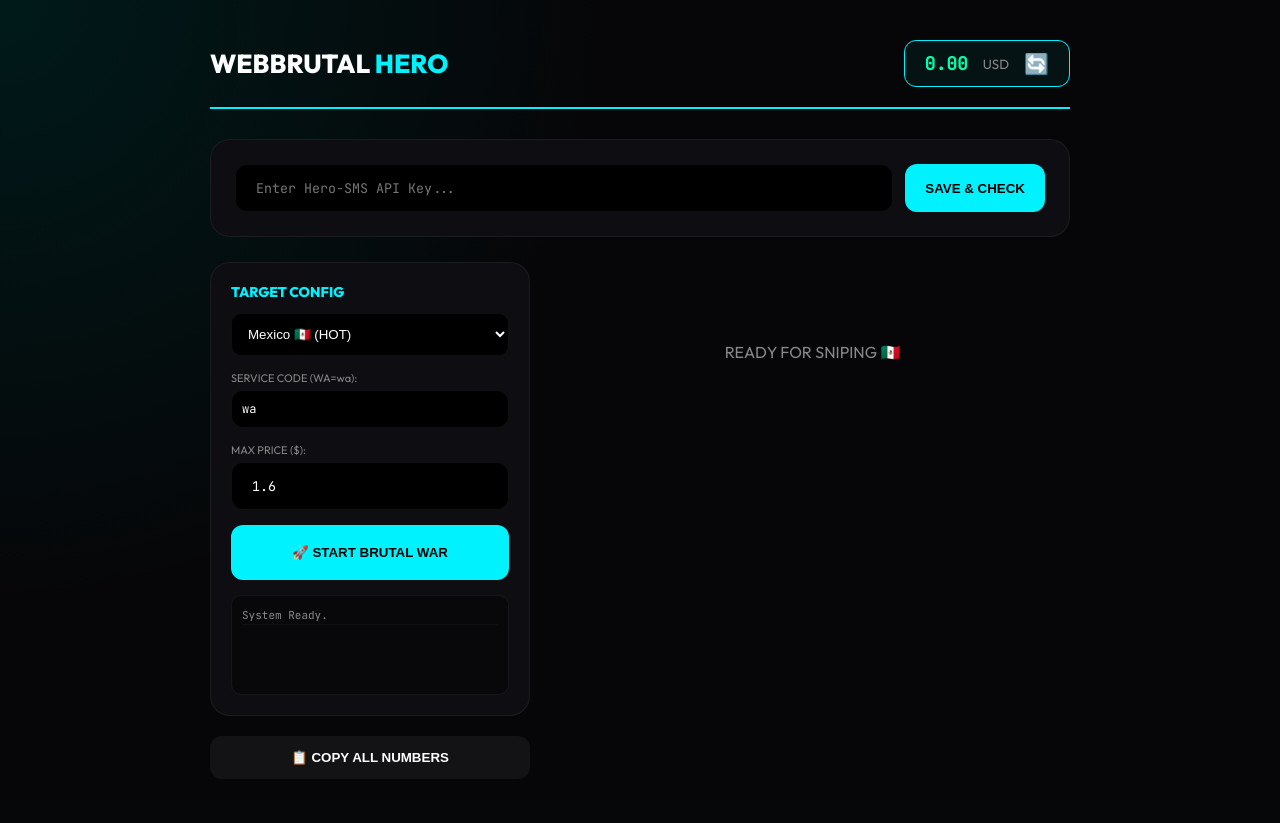
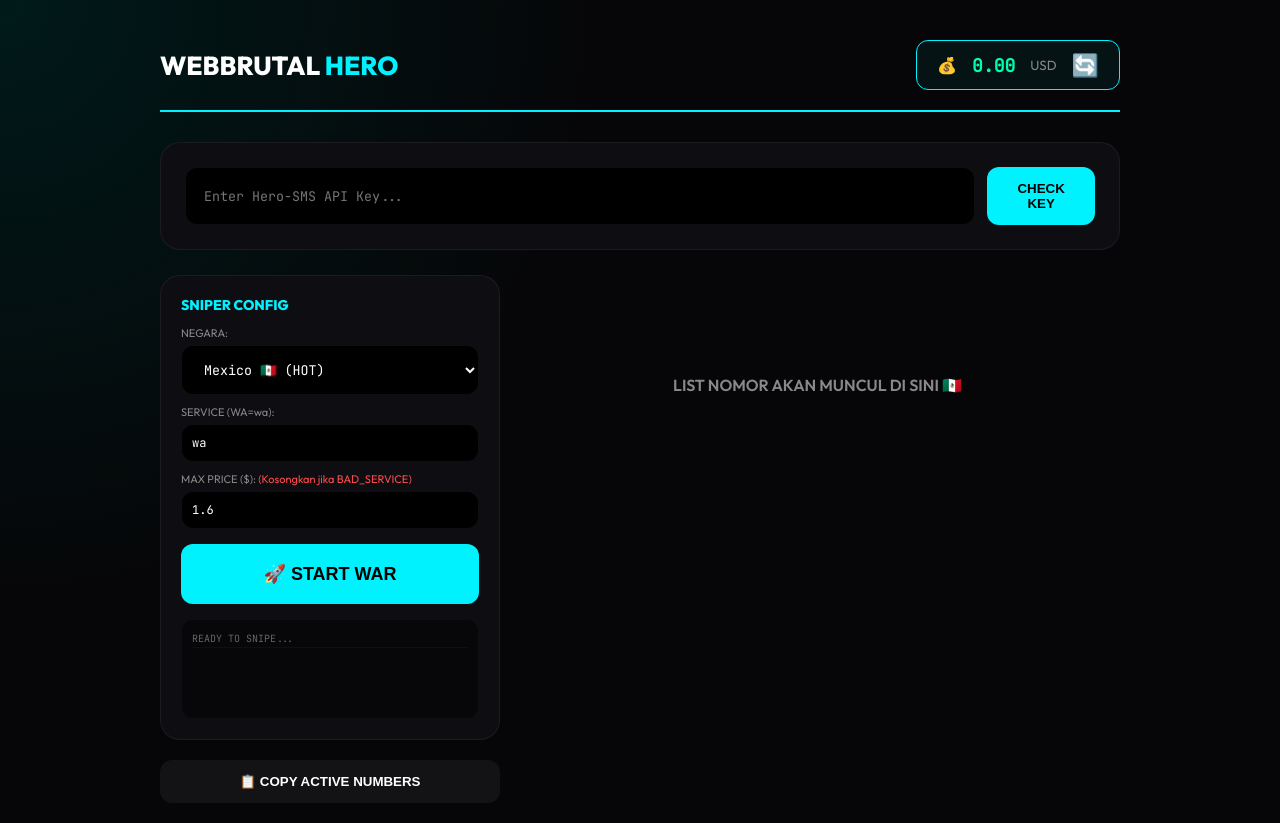
Before and after one commit to ahesss/webbrutalhero, a Flask app: page / in a window 1280 px wide. Before the commit the page ends 779 px from the top, so only its background shows below. Run offline with Flask 3, Linux system fonts and the light colour scheme.

Commit message:
Initial: Mexico Special Brutal UI (.60)

```diff
--- a/templates/index.html
+++ b/templates/index.html
@@ -3,7 +3,7 @@
 <head>
     <meta charset="UTF-8">
     <meta name="viewport" content="width=device-width, initial-scale=1.0">
-    <title>WebBrutalHero — HERO-SMS ULTRA BRUTAL</title>
+    <title>WebBrutalHero — HERO-SMS SPECIALIST</title>
     <link href="https://fonts.googleapis.com/css2?family=Outfit:wght@300;400;600;800&family=JetBrains+Mono&display=swap" rel="stylesheet">
     <style>
         :root {
@@ -28,7 +28,7 @@
             min-height: 100vh;
         }
 
-        .container { max-width: 900px; margin: 0 auto; padding: 20px; }
+        .container { max-width: 1000px; margin: 0 auto; padding: 20px; }
 
         header {
             display: flex;
@@ -53,7 +53,7 @@
             cursor: pointer;
         }
         .balance-card span { color: var(--success); font-weight: 800; font-family: 'JetBrains Mono', monospace; font-size: 18px; }
-        .refresh-btn { font-size: 20px; transition: 0.3s; }
+        .refresh-btn { font-size: 22px; transition: 0.3s; color: var(--accent); }
         .refresh-btn:hover { transform: rotate(180deg); }
 
         .api-section {
@@ -65,16 +65,17 @@
             display: flex;
             gap: 12px;
         }
-        input {
-            flex: 1;
+        input, select {
             background: #000;
             border: 1px solid var(--border);
-            padding: 14px 20px;
+            padding: 14px 18px;
             border-radius: 12px;
             color: #fff;
             outline: none;
             font-family: 'JetBrains Mono', monospace;
+            width: 100%;
         }
+        input:focus { border-color: var(--accent); }
 
         .btn {
             padding: 14px 20px;
@@ -84,77 +85,72 @@
             font-weight: 800;
             transition: 0.3s;
             text-transform: uppercase;
+            width: 100%;
         }
         .btn-primary { background: var(--accent); color: #000; }
         .btn-stop { background: var(--danger); color: #fff; }
 
-        .main-grid { display: grid; grid-template-columns: 320px 1fr; gap: 25px; }
+        .main-grid { display: grid; grid-template-columns: 340px 1fr; gap: 25px; }
 
-        .card {
-            background: var(--panel);
-            padding: 20px;
-            border-radius: 20px;
-            border: 1px solid var(--border);
-            margin-bottom: 20px;
-        }
+        .card { background: var(--panel); padding: 20px; border-radius: 20px; border: 1px solid var(--border); margin-bottom: 20px; }
 
-        select {
-            width: 100%;
-            background: #000;
-            border: 1px solid var(--border);
-            padding: 12px;
-            border-radius: 10px;
-            color: #fff;
-            margin-bottom: 15px;
-            outline: none;
-        }
-
-        .stats-box { padding: 15px; background: #000; border-radius: 12px; font-size: 14px; }
+        .stats-box { padding: 15px; background: #000; border-radius: 12px; font-size: 13px; margin-top: 15px; }
         .stats-box p { display: flex; justify-content: space-between; margin-bottom: 8px; }
         .stats-box span { color: var(--accent); font-weight: 800; }
 
-        .orders-container { display: flex; flex-direction: column; gap: 12px; max-height: 80vh; overflow-y: auto; width: 100%; }
+        /* VERTICAL LIST - ANTI MENYAMPING */
+        .orders-container { display: flex; flex-direction: column; gap: 15px; max-height: 80vh; overflow-y: auto; width: 100%; padding-right: 10px; }
+        .order-item {
+            background: var(--panel);
+            width: 100%;
+            padding: 20px 25px;
+            border-radius: 18px;
+            border: 1px solid var(--border);
+            display: flex;
+            justify-content: space-between;
+            align-items: center;
+            border-left: 6px solid var(--accent);
+            animation: slideIn 0.3s cubic-bezier(0.18, 0.89, 0.32, 1.28);
+        }
+        @keyframes slideIn { from { opacity: 0; transform: translateY(20px); } to { opacity: 1; transform: translateY(0); } }
 
-        .order-item {
-            background: var(--panel); width: 100%; padding: 18px 25px; border-radius: 16px; border: 1px solid var(--border);
-            display: flex; justify-content: space-between; align-items: center; border-left: 5px solid var(--accent);
-            animation: slideIn 0.3s ease-out;
-        }
-        @keyframes slideIn { from { opacity: 0; transform: translateY(10px); } to { opacity: 1; transform: translateY(0); } }
+        .order-info { display: flex; flex-direction: column; gap: 5px; }
+        .order-num { font-size: 24px; font-weight: 800; font-family: 'JetBrains Mono', monospace; color: #fff; cursor: pointer; letter-spacing: 1px; }
+        .order-meta { font-size: 13px; color: var(--text-dim); display: flex; align-items: center; gap: 10px; }
+        .timer-val { color: var(--gold); font-weight: 800; background: rgba(255,204,0,0.1); padding: 2px 8px; border-radius: 5px; }
 
-        .order-num { font-size: 22px; font-weight: 800; font-family: 'JetBrains Mono', monospace; color: #fff; cursor: pointer; letter-spacing: 1px; }
-        .order-meta { font-size: 12px; color: var(--text-dim); }
-        .timer-val { color: var(--gold); font-size: 13px; font-weight: 600; }
-
-        .order-status { display: flex; flex-direction: column; align-items: flex-end; gap: 8px; }
+        .order-status { display: flex; flex-direction: column; align-items: flex-end; gap: 10px; }
 
         .otp-badge {
-            background: var(--success); color: #000; padding: 8px 20px; border-radius: 10px; font-weight: 900;
-            font-family: 'JetBrains Mono', monospace; font-size: 24px; box-shadow: 0 0 15px var(--success); cursor: pointer;
+            background: var(--success); color: #000; padding: 10px 25px; border-radius: 12px;
+            font-weight: 950; font-family: 'JetBrains Mono', monospace; font-size: 26px;
+            box-shadow: 0 0 20px var(--success); cursor: pointer; animation: flash 1s infinite alternate;
         }
+        @keyframes flash { from { opacity: 1; } to { opacity: 0.7; } }
 
         .btn-cancel {
             background: rgba(255, 77, 77, 0.1); color: var(--danger); border: 1px solid var(--danger);
-            padding: 6px 14px; font-size: 11px; border-radius: 8px; font-weight: 700; cursor: pointer;
+            padding: 8px 16px; font-size: 12px; border-radius: 10px; font-weight: 800; cursor: pointer;
         }
-        .btn-cancel:disabled { opacity: 0.3; cursor: not-allowed; }
+        .btn-cancel:disabled { opacity: 0.2; cursor: not-allowed; }
 
         .debug-console {
-            margin-top: 15px; background: rgba(0,0,0,0.4); border: 1px solid var(--border); border-radius: 10px;
-            padding: 10px; font-family: 'JetBrains Mono', monospace; font-size: 11px; height: 100px; overflow-y: auto; color: var(--text-dim);
+            margin-top: 15px; background: rgba(0,0,0,0.5); border-radius: 12px; padding: 10px;
+            font-family: 'JetBrains Mono', monospace; font-size: 10px; height: 100px;
+            overflow-y: auto; color: #666; border: 1px solid rgba(255,255,255,0.03);
         }
         .debug-line { border-bottom: 1px solid rgba(255,255,255,0.03); padding: 2px 0; }
-        .debug-err { color: var(--danger); }
+        .debug-err { color: var(--danger); font-weight: bold; }
         .debug-ok { color: var(--success); }
 
         .notif {
-            position: fixed; bottom: 30px; right: 30px; padding: 15px 25px; border-radius: 12px;
+            position: fixed; bottom: 30px; right: 30px; padding: 15px 30px; border-radius: 12px;
             background: var(--accent); color: #000; font-weight: 800; transform: translateY(150px);
-            transition: 0.4s; z-index: 1000;
+            transition: 0.5s; z-index: 1000; box-shadow: 0 0 30px var(--accent-glow);
         }
         .notif.show { transform: translateY(0); }
 
-        .loading-ring { width: 24px; height: 24px; border: 3px solid rgba(0, 242, 255, 0.1); border-radius: 50%; border-top-color: var(--accent); animation: spin 1s linear infinite; }
+        .loading-ring { width: 28px; height: 28px; border: 3px solid rgba(0, 242, 255, 0.1); border-radius: 50%; border-top-color: var(--accent); animation: spin 0.8s linear infinite; }
         @keyframes spin { to { transform: rotate(360deg); } }
 
         @media (max-width: 768px) { .main-grid { grid-template-columns: 1fr; } }
@@ -165,54 +161,54 @@
 <div class="container">
     <header>
         <div class="logo">WEBBRUTAL <span>HERO</span></div>
-        <div class="balance-card">
-            <span id="balance-val">0.00</span> <small style="color:var(--text-dim)">USD</small>
-            <div class="refresh-btn" onclick="updateBalance()">🔄</div>
+        <div class="balance-card" onclick="updateBalance()">
+            💰 <span id="balance-val">0.00</span> <small style="color:var(--text-dim)">USD</small>
+            <div class="refresh-btn">🔄</div>
         </div>
     </header>
 
     <div class="api-section">
         <input type="password" id="api-key" placeholder="Enter Hero-SMS API Key..." onchange="saveKey()">
-        <button class="btn btn-primary" onclick="updateBalance()">SAVE & CHECK</button>
+        <button class="btn btn-primary" onclick="updateBalance()" style="width: auto;">CHECK KEY</button>
     </div>
 
     <div class="main-grid">
         <div class="sidebar">
             <div class="card">
-                <h3 style="margin-bottom: 12px; font-size: 14px; color: var(--accent);">TARGET CONFIG</h3>
-
+                <h3 style="margin-bottom: 12px; font-size: 14px; color: var(--accent);">SNIPER CONFIG</h3>
+                <label style="font-size: 11px; color: var(--text-dim); margin-bottom: 5px; display: block;">NEGARA:</label>
                 <select id="country-select">
-                    <option value="vietnam" data-id="10" data-code="84" data-max="0.2">Vietnam 🇻🇳</option>
-                    <option value="colombia" data-id="33" data-code="57" data-max="0.2">Colombia 🇨🇴</option>
-                    <option value="philipina" data-id="3" data-code="63" data-max="0.2">Philipina 🇵🇭</option>
-                    <option value="mexico" data-id="54" data-code="52" data-max="1.6" selected>Mexico 🇲🇽 (HOT)</option>
-                    <option value="brazil" data-id="73" data-code="55" data-max="1.5">Brazil 🇧🇷</option>
+                    <option value="vietnam" data-id="10" data-code="84">Vietnam 🇻🇳</option>
+                    <option value="colombia" data-id="33" data-code="57">Colombia 🇨🇴</option>
+                    <option value="philipina" data-id="3" data-code="63">Philipina 🇵🇭</option>
+                    <option value="mexico" data-id="54" data-code="52" selected>Mexico 🇲🇽 (HOT)</option>
+                    <option value="brazil" data-id="73" data-code="55">Brazil 🇧🇷</option>
                 </select>
 
-                <label style="font-size: 11px; color: var(--text-dim); margin-bottom: 5px; display: block;">SERVICE CODE (WA=wa):</label>
-                <input type="text" id="service-code" value="wa" style="width: 100%; margin-bottom: 15px; font-size: 12px; padding: 10px;">
+                <label style="font-size: 11px; color: var(--text-dim); margin-top: 10px; margin-bottom: 5px; display: block;">SERVICE (WA=wa):</label>
+                <input type="text" id="service-code" value="wa" style="font-size: 12px; padding: 10px; margin-bottom: 10px;">
 
-                <label style="font-size: 11px; color: var(--text-dim); margin-bottom: 5px; display: block;">MAX PRICE ($):</label>
-                <input type="number" id="max-price" value="1.6" step="0.01" style="width: 100%; margin-bottom: 15px;">
+                <label style="font-size: 11px; color: var(--text-dim); margin-bottom: 5px; display: block;">MAX PRICE ($): <span style="color:var(--danger)"> (Kosongkan jika BAD_SERVICE)</span></label>
+                <input type="number" id="max-price" value="1.6" step="0.01" style="font-size: 12px; padding: 10px; margin-bottom: 15px;">
 
-                <button id="start-btn" class="btn btn-primary" style="width: 100%; height: 55px;" onclick="toggleAutoBuy()">🚀 START BRUTAL WAR</button>
+                <button id="start-btn" class="btn btn-primary" style="height: 60px; font-size: 18px;" onclick="toggleAutoBuy()">🚀 START WAR</button>
 
-                <div class="stats-box" id="stats-ui" style="display: none; margin-top: 15px;">
+                <div class="stats-box" id="stats-ui" style="display: none;">
                     <p>ATTEMPTS: <span id="stat-att">0</span></p>
                     <p>FOUND: <span id="stat-found">0</span></p>
                     <p>SPEED: <span id="stat-speed">0.0</span>/s</p>
                 </div>
 
                 <div class="debug-console" id="debug-log">
-                    <div class="debug-line">System Ready.</div>
+                    <div class="debug-line">READY TO SNIPE...</div>
                 </div>
             </div>
-            <button class="btn" style="background: rgba(255,255,255,0.05); color: #fff; width: 100%;" onclick="copyAll()">📋 COPY ALL NUMBERS</button>
+            <button class="btn" style="background: rgba(255,255,255,0.05); color: #fff;" onclick="copyAll()">📋 COPY ACTIVE NUMBERS</button>
         </div>
 
         <div class="content">
             <div class="orders-container" id="orders-list">
-                <div style="text-align: center; color: var(--text-dim); margin-top: 80px;">READY FOR SNIPING 🇲🇽</div>
+                <div style="text-align: center; color: var(--text-dim); margin-top: 100px; font-weight: 600;">LIST NOMOR AKAN MUNCUL DI SINI 🇲🇽</div>
             </div>
         </div>
     </div>
@@ -232,7 +228,7 @@
         const log = document.getElementById('debug-log');
         const line = document.createElement('div');
         line.className = 'debug-line ' + (type === 'ok' ? 'debug-ok' : type === 'err' ? 'debug-err' : '');
-        line.innerText = `[${new Date().toLocaleTimeString()}] ${msg}`;
+        line.innerText = `[${new Date().toLocaleTimeString().split(' ')[0]}] ${msg}`;
         log.prepend(line);
         if (log.children.length > 50) log.lastChild.remove();
     }
@@ -257,17 +253,16 @@
         if (res && res.includes('ACCESS_BALANCE')) {
             const b = res.split(':')[1];
             document.getElementById('balance-val').innerText = parseFloat(b).toFixed(2);
-            showNotif('Balance Refreshed: $' + b);
+            showNotif('BALANCE SYNCED: $' + b);
             addDebug('Balance synced: $' + b, 'ok');
         } else {
-            addDebug('Balance check failed: ' + res, 'err');
+            addDebug('Failed: ' + res, 'err');
         }
     }
 
     function showNotif(txt) {
         const n = document.getElementById('notif');
-        n.innerText = txt;
-        n.classList.add('show');
+        n.innerText = txt; n.classList.add('show');
         setTimeout(() => n.classList.remove('show'), 2000);
     }
 
@@ -278,16 +273,16 @@
         const statsUi = document.getElementById('stats-ui');
 
         if (isRunning) {
-            btn.innerText = '🛑 STOP BRUTAL WAR';
+            btn.innerText = '🛑 STOP SNIPING';
             btn.className = 'btn btn-stop';
             statsUi.style.display = 'block';
             resetStats();
             startBrutalLoop();
-            addDebug('War Started...', 'ok');
+            addDebug('WARFIGHT STARTED!', 'ok');
         } else {
-            btn.innerText = '🚀 START BRUTAL WAR';
+            btn.innerText = '🚀 START WAR';
             btn.className = 'btn btn-primary';
-            addDebug('Stopped.');
+            addDebug('War Stopped.');
         }
     }
 
@@ -306,33 +301,30 @@
     function startBrutalLoop() {
         const countrySelect = document.getElementById('country-select');
         const countryId = countrySelect.options[countrySelect.selectedIndex].getAttribute('data-id');
-        const maxPrice = document.getElementById('max-price').value;
         const srv = document.getElementById('service-code').value.trim();
+        const mP = document.getElementById('max-price').value.trim();
 
         const loop = setInterval(async () => {
             if (!isRunning) { clearInterval(loop); return; }
             stats.att++;
             if (stats.att % 20 === 0) updateStatsUi();
 
-            // REVERT: Back to service code provided in input (default 'wa')
-            // OMITTED: operator=any for now to see if it causes issues
-            const res = await reqApi('getNumber', {
-                service: srv,
-                country: countryId,
-                maxPrice: maxPrice
-            });
+            // SMART PARAMS: Only send maxPrice if not empty
+            let p = { service: srv, country: countryId };
+            if (mP) p.maxPrice = mP;
+
+            const res = await reqApi('getNumber', p);
 
             if (res && res.includes('ACCESS_NUMBER')) {
                 const [_, id, num] = res.split(':');
                 stats.found++;
-                addOrder(id, num, maxPrice);
+                addOrder(id, num, mP || "Auto");
                 updateStatsUi();
-                addDebug('SUCCESS: ' + num, 'ok');
+                updateBalance();
+                addDebug('GOT IT: ' + num, 'ok');
                 new Audio('https://assets.mixkit.co/active_storage/sfx/2869/2869-preview.mp3').play().catch(()=>{});
             } else if (res && res.includes('NO_BALANCE')) {
-                isRunning = false;
-                toggleAutoBuy();
-                alert('SALDO HABIS!');
+                isRunning = false; toggleAutoBuy(); alert('SALDO HABIS!');
             } else if (res && !res.includes('NO_NUMBERS')) {
                 addDebug('API: ' + res, (res.includes('BAD') ? 'err' : ''));
             }
@@ -352,49 +344,61 @@
             <div class="order-item">
                 <div class="order-info">
                     <div class="order-num" onclick="copyText('${o.number}')">+${o.number}</div>
-                    <div class="order-meta">ID: ${o.id} | $${o.price} | <span class="timer-val" id="timer-${o.id}">20:00</span></div>
+                    <div class="order-meta">
+                        ID: ${o.id} | $${o.price} | <span class="timer-val" id="timer-${o.id}">20:00</span>
+                    </div>
                 </div>
                 <div class="order-status">
                     ${o.otp ? `<div class="otp-badge" onclick="copyText('${o.otp}')">${o.otp}</div>` :
                       o.status === 'waiting' ? `<div class="loading-ring"></div>` :
-                      `<span style="color:var(--text-dim);font-weight:800">${o.status.toUpperCase()}</span>`}
+                      `<span style="color:var(--text-dim);font-weight:950">${o.status.toUpperCase()}</span>`}
                     ${o.status === 'waiting' ? `<button class="btn-cancel" id="btn-can-${o.id}" onclick="cancelOrder('${o.id}')" disabled>WAITING (2m)</button>` : ''}
                 </div>
             </div>
         `).join('');
     }
 
+    // MAIN TICK (Fix: Independent from buy loop)
     setInterval(async () => {
         const now = Date.now();
         const waiting = orders.filter(o => o.status === 'waiting');
+
         for (const o of waiting) {
-            const el = Math.floor((now - o.time) / 1000);
-            const rem = 1200 - el;
-            const tEl = document.getElementById(`timer-${o.id}`);
-            if (tEl) {
-                if (rem <= 0) tEl.innerText = "EXPIRED";
-                else tEl.innerText = `${Math.floor(rem/60)}:${(rem%60).toString().padStart(2,'0')}`;
-            }
-            const cBtn = document.getElementById(`btn-can-${o.id}`);
-            if (cBtn && el >= 120) {
-                cBtn.disabled = false;
-                cBtn.innerText = "✕ CANCEL";
-                cBtn.style.background = "rgba(255, 77, 77, 0.2)";
-            } else if (cBtn) {
-                cBtn.innerText = `WAIT (${120 - el}s)`;
+            // Timer Calculation
+            const elapsed = Math.floor((now - o.time) / 1000);
+            const remain = 1200 - elapsed;
+
+            const timerEl = document.getElementById(`timer-${o.id}`);
+            if (timerEl) {
+                if (remain <= 0) timerEl.innerText = "EXPIRED";
+                else timerEl.innerText = `${Math.floor(remain/60)}:${(remain%60).toString().padStart(2,'0')}`;
             }
 
+            // Cancel Button Logic
+            const cancelBtn = document.getElementById(`btn-can-${o.id}`);
+            if (cancelBtn) {
+                if (elapsed >= 120) {
+                    cancelBtn.disabled = false;
+                    cancelBtn.innerText = "✕ CANCEL";
+                    cancelBtn.style.background = "rgba(255, 77, 77, 0.2)";
+                    cancelBtn.style.opacity = "1";
+                } else {
+                    cancelBtn.innerText = `WAIT (${120 - elapsed}s)`;
+                }
+            }
+
+            // OTP CHECKER
             const res = await reqApi('getStatus', { id: o.id });
             if (res && res.includes('STATUS_OK')) {
                 const otp = res.split(':')[1];
                 o.status = 'done';
                 o.otp = otp;
                 renderOrders();
+                addDebug('OTP RECEIVED!', 'ok');
                 new Audio('https://assets.mixkit.co/active_storage/sfx/1435/1435-preview.mp3').play().catch(()=>{});
                 reqApi('setStatus', { id: o.id, status: 6 });
-                addDebug('OTP RECV: ' + otp, 'ok');
             }
-            if (rem <= 0) { o.status = 'expired'; renderOrders(); }
+            if (remain <= 0) { o.status = 'expired'; renderOrders(); }
         }
     }, 1000);
 
@@ -404,9 +408,9 @@
             const o = orders.find(x => x.id === id);
             if (o) o.status = 'cancelled';
             renderOrders();
-            showNotif('ORDER CANCELLED');
+            addDebug('Order Cancelled: ' + id);
         } else {
-            showNotif('CANCEL FAILED');
+            showNotif('API REJECTED CANCEL');
         }
     }
 
@@ -414,8 +418,9 @@
     function copyAll() {
         const t = orders.filter(o => o.status === 'waiting').map(o => o.number).join('\n');
         if (t) { navigator.clipboard.writeText(t); showNotif('ALL COPIED!'); }
+        else { showNotif('NO ACTIVE NUMBERS'); }
     }
-    setInterval(updateBalance, 60000);
+    setInterval(updateBalance, 90000);
 </script>
 </body>
 </html>
```
